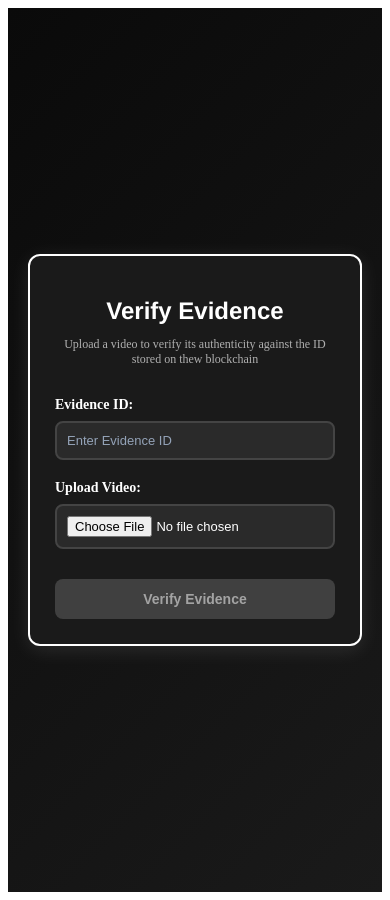
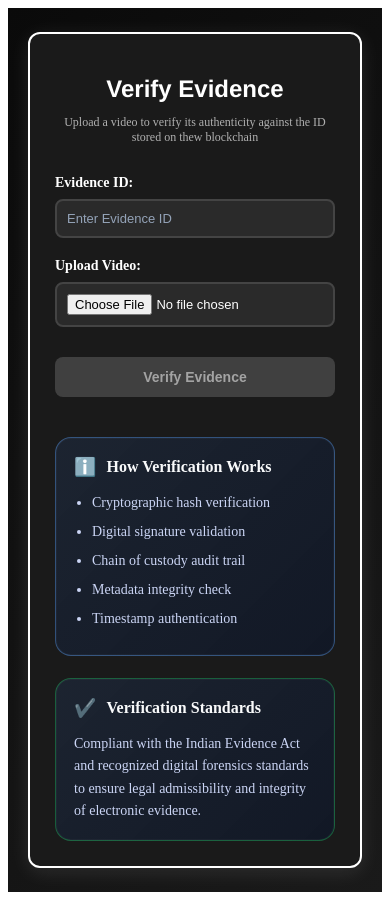
Before and after one commit to vagishaaa20/trustvault, a React (Create React App) app in the folder frontend/: page /verify-evidence in a window 390 px wide. Built offline with nearby package versions, Linux system fonts and the light colour scheme.

Commit message:
ML anomaly detection output storing in db

```diff
--- a/frontend/src/AddEvidence.css
+++ b/frontend/src/AddEvidence.css
@@ -132,10 +132,6 @@
   cursor: not-allowed;
 }
 
-/* ============================= */
-/* ❗ OUTPUT UI — LEFT UNCHANGED */
-/* ============================= */
-
 .hash-display {
   margin-top: 25px;
   padding: 20px;
@@ -225,3 +221,40 @@
     font-size: 24px;
   }
 }
+/* Security Notice */
+.security-notice {
+  margin-top: 24px;
+  padding: 18px 20px;
+  border-radius: 14px;
+
+  display: flex;
+  gap: 14px;
+  align-items: flex-start;
+
+  background: linear-gradient(
+    135deg,
+    rgba(30, 41, 59, 0.7),
+    rgba(17, 24, 39, 0.85)
+  );
+
+  border: 1px solid rgba(148, 163, 184, 0.22);
+}
+
+.security-icon {
+  font-size: 22px;
+  margin-top: 2px;
+}
+
+.security-text h4 {
+  margin: 0 0 4px;
+  font-size: 14px;
+  font-weight: 600;
+  color: #f9fafb;
+}
+
+.security-text p {
+  margin: 0;
+  font-size: 13px;
+  line-height: 1.5;
+  color: #cbd5f5;
+}
--- a/frontend/src/AddEvidence.jsx
+++ b/frontend/src/AddEvidence.jsx
@@ -117,6 +117,16 @@ const AddEvidence = () => {
         >
           {loading ? "Uploading..." : "Upload Evidence"}
         </button>
+      {/* Security Notice */}
+<div className="security-notice">
+  <div className="security-icon">🔒</div>
+  <div className="security-text">
+    <h4>Security Notice</h4>
+    <p>
+      All evidence records are encrypted and protected with government-grade security. Access is logged for audit purposes. Unauthorized access is prohibited by law. This system maintains complete chain of custody integrity for legal admissibility.
+    </p>
+  </div>
+</div>
 
         {videoHash && (
           <div className="hash-display">
--- a/frontend/src/VerifyEvidence.css
+++ b/frontend/src/VerifyEvidence.css
@@ -226,3 +226,79 @@
     font-size: 14px;
   }
 }
+/* Verification Info Section */
+.verification-info {
+  margin-top: 40px;
+  display: flex;
+  flex-direction: column;
+  gap: 22px;
+}
+
+/* Base info card */
+.info-card {
+  padding: 22px 26px;
+  border-radius: 16px;
+
+  background: linear-gradient(
+    135deg,
+    rgba(30, 41, 59, 0.7),
+    rgba(17, 24, 39, 0.9)
+  );
+
+  border: 1px solid rgba(148, 163, 184, 0.25);
+  box-shadow: inset 0 0 0 1px rgba(255, 255, 255, 0.03);
+}
+
+/* Headings */
+.info-card h3 {
+  margin: 0 0 14px;
+  font-size: 16px;
+  font-weight: 600;
+  display: flex;
+  align-items: center;
+  gap: 10px;
+  color: #f9fafb;
+}
+
+/* Icon */
+.info-icon {
+  font-size: 18px;
+}
+
+/* Blue themed card */
+.info-blue {
+  border-color: rgba(96, 165, 250, 0.4);
+}
+
+/* Green themed card */
+.info-green {
+  border-color: rgba(34, 197, 94, 0.4);
+}
+
+/* List */
+.info-card ul {
+  margin: 0;
+  padding-left: 18px;
+}
+
+.info-card li {
+  font-size: 14px;
+  color: #cbd5f5;
+  margin-bottom: 8px;
+  line-height: 1.5;
+}
+
+/* Paragraph */
+.info-card p {
+  margin: 0;
+  font-size: 14px;
+  line-height: 1.6;
+  color: #cbd5f5;
+}
+
+/* Responsive */
+@media (max-width: 600px) {
+  .info-card {
+    padding: 18px;
+  }
+}
--- a/frontend/src/VerifyEvidence.jsx
+++ b/frontend/src/VerifyEvidence.jsx
@@ -147,6 +147,40 @@ const VerifyEvidence = () => {
             </button>
           </div>
         )}
+        {/* Verification Info */}
+<div className="verification-info">
+
+  {/* How Verification Works */}
+  <div className="info-card info-blue">
+    <h3>
+      <span className="info-icon">ℹ️</span>
+      How Verification Works
+    </h3>
+
+    <ul>
+      <li>Cryptographic hash verification</li>
+      <li>Digital signature validation</li>
+      <li>Chain of custody audit trail</li>
+      <li>Metadata integrity check</li>
+      <li>Timestamp authentication</li>
+    </ul>
+  </div>
+
+  {/* Verification Standards */}
+  <div className="info-card info-green">
+    <h3>
+      <span className="info-icon">✔️</span>
+      Verification Standards
+    </h3>
+
+    <p>
+      Compliant with the Indian Evidence Act and recognized digital
+      forensics standards to ensure legal admissibility and integrity
+      of electronic evidence.
+    </p>
+  </div>
+
+</div>
 
         {verificationResult && (
           <div className={`result-box ${verificationResult.status}`}>
```
Also changed, not shown: 2 other files (tests, documents, lock files or other folders).
